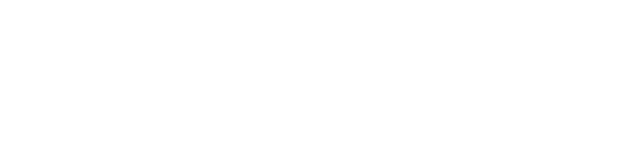
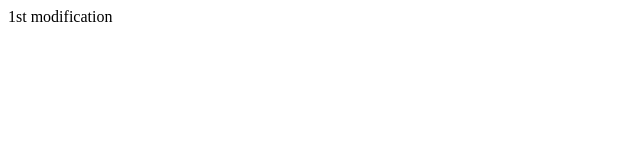
Before and after one commit to henrimaki/myexample, a plain HTML site: page index.html in a window 1280 px wide. Shown: the whole page, without its empty margins (0-640 px from the left). Drawn offline with Linux system fonts and the light colour scheme.

Commit message:
Modified index.html

```diff
--- a/index.html
+++ b/index.html
@@ -6,6 +6,6 @@
   <title>JS Bin</title>
 </head>
 <body>
-
+1st modification
 </body>
 </html>
```
